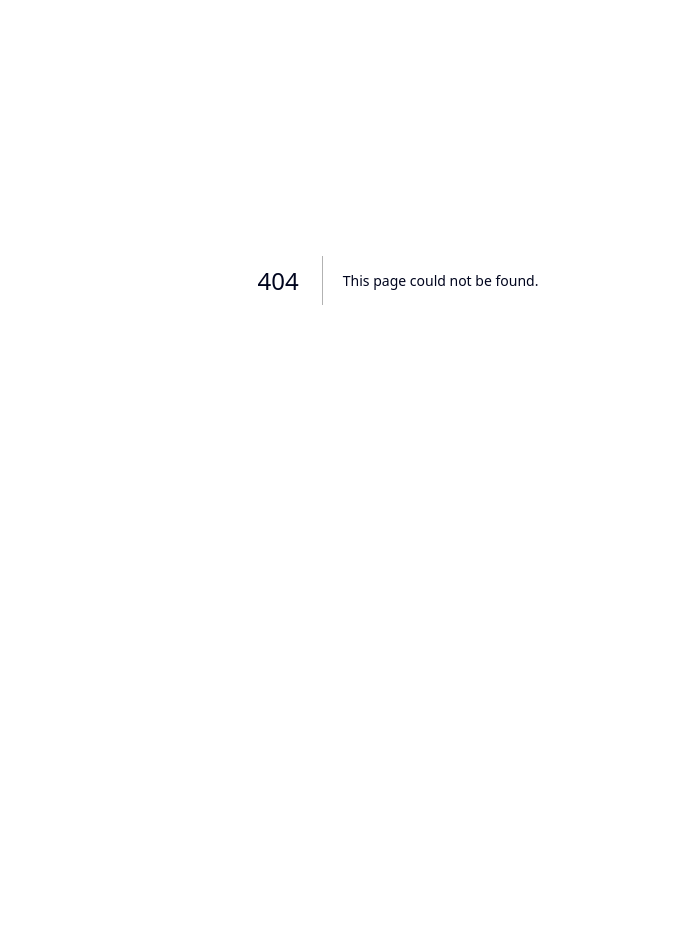
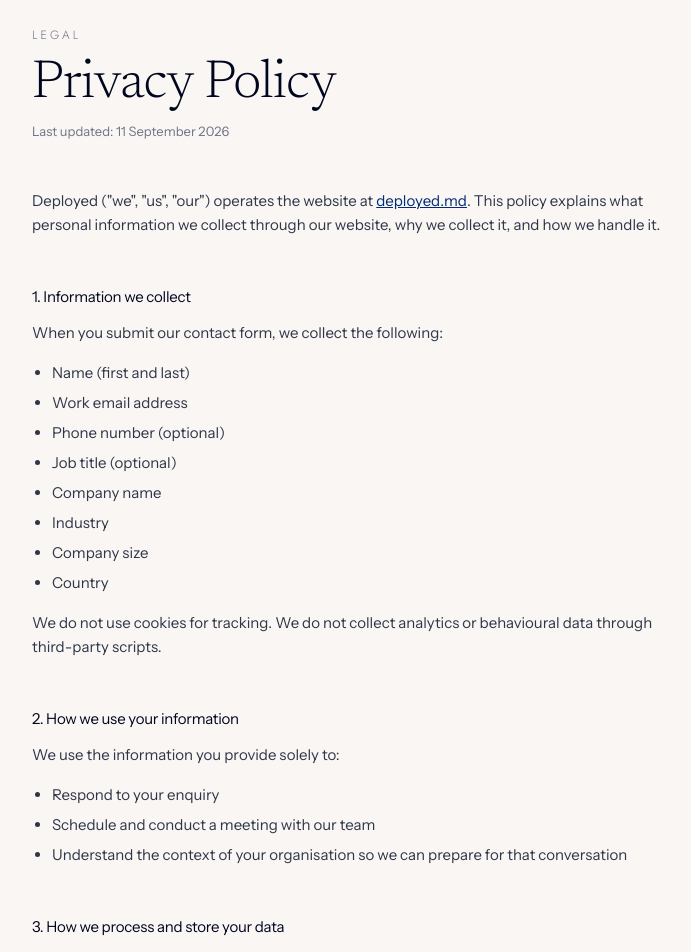
Before and after one commit to Deployed-Core/lander, a Next.js app: page /privacy in a window 1280 px wide. Before the commit this address had no page. Shown: the part 120-1072 px from the top of the page, without its empty margins (242-933 px from the left). Before the commit the page ends 800 px from the top, so only its background shows below. Built offline with nearby package versions, Linux system fonts and the light colour scheme.

Commit message:
Add Privacy Policy page and update contact page with link to policy

```diff
--- /dev/null
+++ b/src/app/privacy/page.tsx
@@ -0,0 +1,209 @@
+import type { Metadata } from "next";
+import Link from "next/link";
+import SiteNav from "@/components/SiteNav";
+import CompactFooter from "@/components/CompactFooter";
+
+export const metadata: Metadata = {
+  title: "Privacy Policy",
+  description:
+    "How Deployed collects, uses, and protects your personal information.",
+};
+
+const sectionHeading: React.CSSProperties = {
+  font: "var(--display-4)",
+  letterSpacing: "var(--display-track)",
+  color: "var(--text-strong)",
+  margin: "48px 0 12px",
+};
+
+const bodyText: React.CSSProperties = {
+  font: "var(--body-md)",
+  color: "var(--text-body)",
+  margin: "0 0 16px",
+  maxWidth: "var(--prose-max)",
+};
+
+export default function PrivacyPage() {
+  return (
+    <div style={{ background: "var(--paper-050)", minHeight: "100vh" }}>
+      <SiteNav tone="light" />
+
+      <section
+        style={{
+          maxWidth: 780,
+          margin: "0 auto",
+          padding: "76px 24px 96px",
+        }}
+      >
+        <p
+          style={{
+            font: "var(--eyebrow)",
+            letterSpacing: "var(--eyebrow-track)",
+            textTransform: "uppercase",
+            color: "var(--text-muted)",
+            margin: "0 0 12px",
+          }}
+        >
+          Legal
+        </p>
+        <h1
+          style={{
+            font: "var(--display-2)",
+            letterSpacing: "var(--display-track)",
+            color: "var(--text-strong)",
+            margin: "0 0 8px",
+          }}
+        >
+          Privacy Policy
+        </h1>
+        <p
+          style={{
+            font: "var(--body-sm)",
+            color: "var(--text-muted)",
+            margin: "0 0 48px",
+          }}
+        >
+          Last updated: 11 September 2026
+        </p>
+
+        {/* Intro */}
+        <p style={bodyText}>
+          Deployed (&quot;we&quot;, &quot;us&quot;, &quot;our&quot;) operates the
+          website at{" "}
+          <Link
+            href="/"
+            style={{ color: "var(--blue-700)", textDecoration: "underline" }}
+          >
+            deployed.md
+          </Link>
+          . This policy explains what personal information we collect through our
+          website, why we collect it, and how we handle it.
+        </p>
+
+        {/* 1 */}
+        <h2 style={sectionHeading}>1. Information we collect</h2>
+        <p style={bodyText}>
+          When you submit our contact form, we collect the following:
+        </p>
+        <ul
+          style={{
+            ...bodyText,
+            paddingLeft: 20,
+            display: "grid",
+            gap: 6,
+          }}
+        >
+          <li>Name (first and last)</li>
+          <li>Work email address</li>
+          <li>Phone number (optional)</li>
+          <li>Job title (optional)</li>
+          <li>Company name</li>
+          <li>Industry</li>
+          <li>Company size</li>
+          <li>Country</li>
+        </ul>
+        <p style={bodyText}>
+          We do not use cookies for tracking. We do not collect analytics or
+          behavioural data through third-party scripts.
+        </p>
+
+        {/* 2 */}
+        <h2 style={sectionHeading}>2. How we use your information</h2>
+        <p style={bodyText}>We use the information you provide solely to:</p>
+        <ul
+          style={{
+            ...bodyText,
+            paddingLeft: 20,
+            display: "grid",
+            gap: 6,
+          }}
+        >
+          <li>Respond to your enquiry</li>
+          <li>Schedule and conduct a meeting with our team</li>
+          <li>Understand the context of your organisation so we can prepare for that conversation</li>
+        </ul>
+
+        {/* 3 */}
+        <h2 style={sectionHeading}>3. How we process and store your data</h2>
+        <p style={bodyText}>
+          Contact form submissions are sent to our team via{" "}
+          <strong>Resend</strong>, a transactional email service. The data is
+          transmitted over encrypted connections (TLS) and is not stored in any
+          external database beyond our email infrastructure.
+        </p>
+        <p style={bodyText}>
+          We retain your information only for as long as necessary to fulfil the
+          purpose for which it was collected. If an engagement does not proceed,
+          we delete your data within 12 months of your last interaction with us.
+        </p>
+
+        {/* 4 */}
+        <h2 style={sectionHeading}>4. Third-party sharing</h2>
+        <p style={bodyText}>
+          We do not sell, rent, or share your personal information with third
+          parties for marketing purposes. Your data is only shared with the
+          service providers strictly necessary to deliver our service (e.g. our
+          email provider), and only to the extent required.
+        </p>
+
+        {/* 5 */}
+        <h2 style={sectionHeading}>5. Your rights</h2>
+        <p style={bodyText}>You have the right to:</p>
+        <ul
+          style={{
+            ...bodyText,
+            paddingLeft: 20,
+            display: "grid",
+            gap: 6,
+          }}
+        >
+          <li>Request a copy of the personal data we hold about you</li>
+          <li>Request correction or deletion of your data</li>
+          <li>Withdraw consent at any time</li>
+        </ul>
+        <p style={bodyText}>
+          To exercise any of these rights, email us at{" "}
+          <a
+            href="mailto:security@deployed.md"
+            style={{ color: "var(--blue-700)", textDecoration: "underline" }}
+          >
+            security@deployed.md
+          </a>
+          .
+        </p>
+
+        {/* 6 */}
+        <h2 style={sectionHeading}>6. Security</h2>
+        <p style={bodyText}>
+          We take reasonable technical and organisational measures to protect
+          your personal information from unauthorised access, loss, or misuse.
+          All data is transmitted over encrypted connections.
+        </p>
+
+        {/* 7 */}
+        <h2 style={sectionHeading}>7. Changes to this policy</h2>
+        <p style={bodyText}>
+          We may update this policy from time to time. Changes will be posted on
+          this page with an updated revision date. We encourage you to review
+          this policy periodically.
+        </p>
+
+        {/* 8 */}
+        <h2 style={sectionHeading}>8. Contact</h2>
+        <p style={bodyText}>
+          If you have questions about this policy or how we handle your data,
+          contact us at{" "}
+          <a
+            href="mailto:security@deployed.md"
+            style={{ color: "var(--blue-700)", textDecoration: "underline" }}
+          >
+            security@deployed.md
+          </a>
+          .
+        </p>
+      </section>
+
+      <CompactFooter />
+    </div>
+  );
+}
--- a/src/components/CompactFooter.tsx
+++ b/src/components/CompactFooter.tsx
@@ -32,11 +32,19 @@ export default function CompactFooter() {
         <span style={{ font: "var(--eyebrow)", letterSpacing: "var(--eyebrow-track)", textTransform: "uppercase", color: "rgba(249,246,243,.6)" }}>
           Reach optimal AI density within your org
         </span>
+        <div className="compact-footer-cta" style={{ marginLeft: "auto", display: "flex", alignItems: "center", gap: 20 }}>
+          <Link
+            href="/privacy"
+            style={{
+              font: "var(--body-sm)",
+              color: "rgba(249,246,243,.5)",
+            }}
+          >
+            Privacy
+          </Link>
           <Link
             href="/contact"
-          className="compact-footer-cta"
             style={{
-            marginLeft: "auto",
               display: "inline-flex",
               alignItems: "center",
               gap: 9,
@@ -52,6 +60,7 @@ export default function CompactFooter() {
             <img src="/assets/icon-arrow-navy.png" alt="" style={{ width: 13, height: 12, display: "block" }} />
           </Link>
         </div>
+      </div>
     </footer>
   );
 }
```
Also changed, not shown: src/app/contact/page.tsx (+11 -2 lines). Lines whose indentation alone changed are shown as unchanged.
